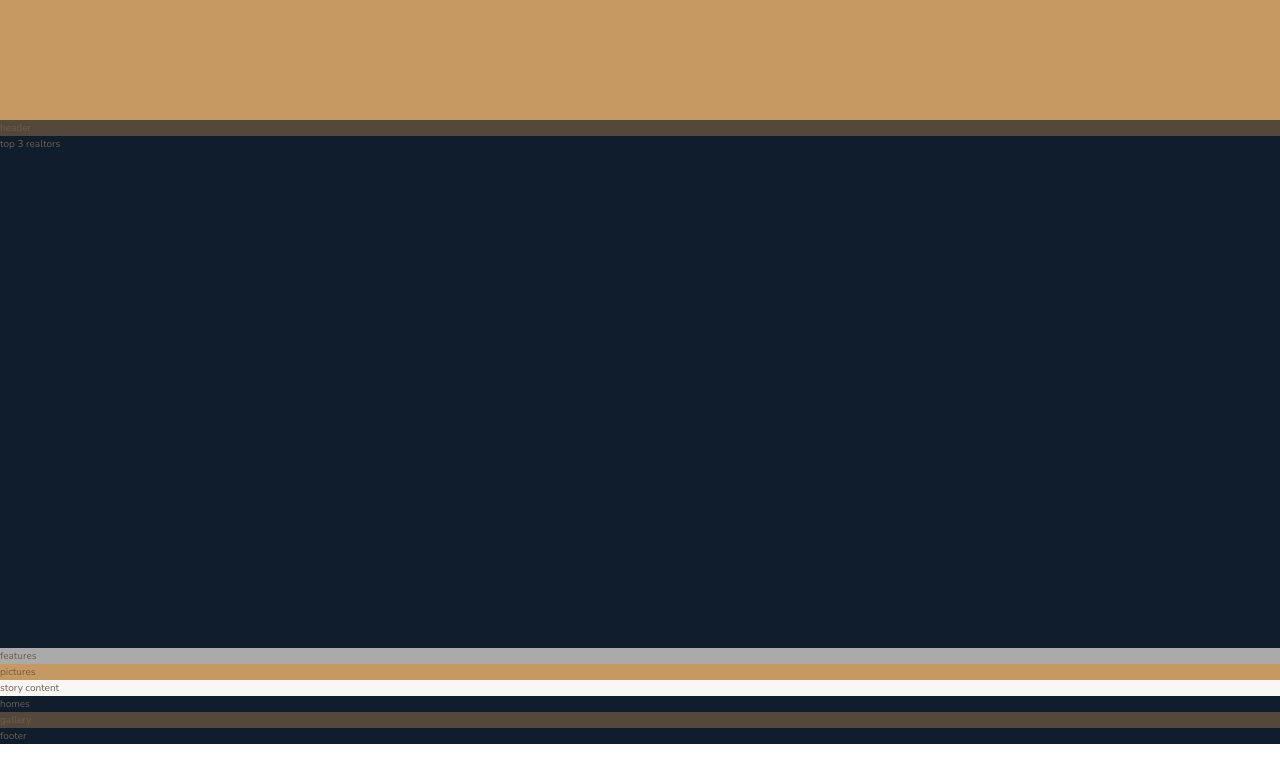
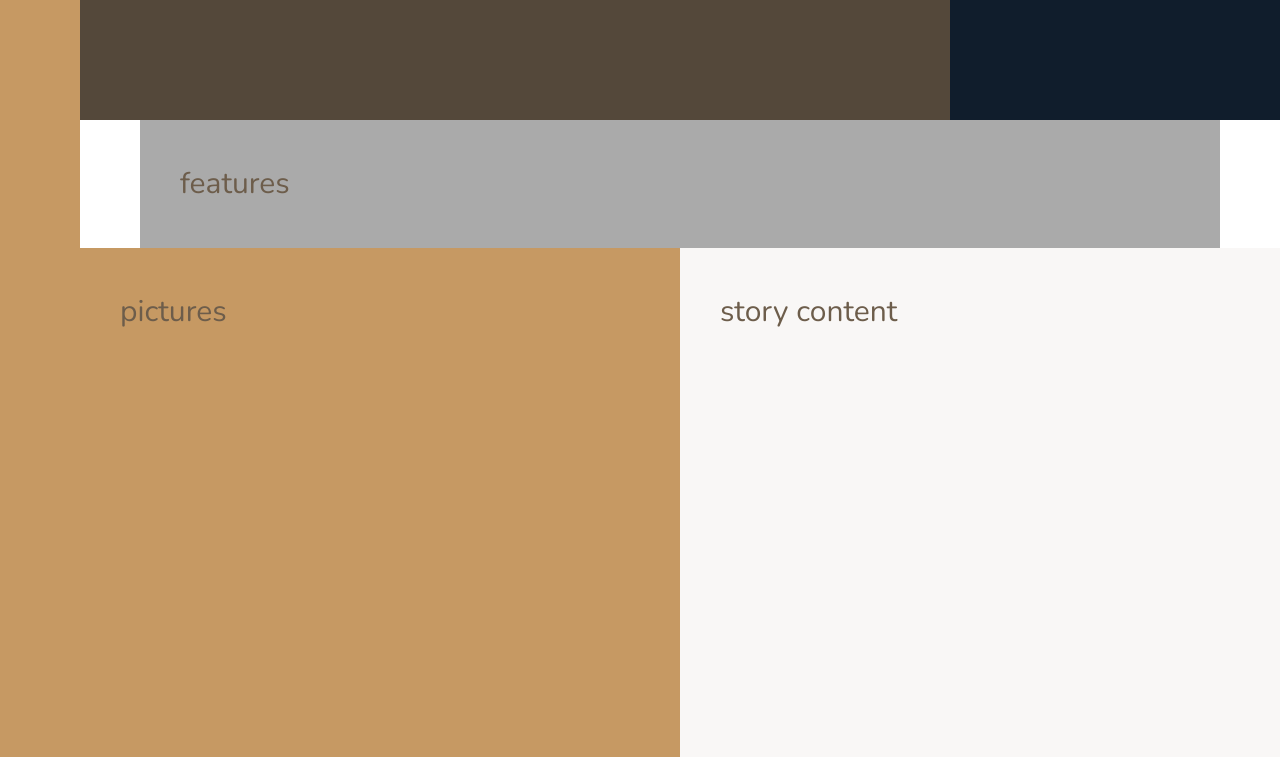
Before and after one commit to Terryd12345/advanced_css, a website: page Nexter/starter/index.html in a window 1280 px wide. Shown: the part 520-1277 px from the top of the page. Drawn offline with nearby package versions, Linux system fonts and the light colour scheme.

Commit message:
grid layout

```diff
--- a/Nexter/starter/sass/_base.scss
+++ b/Nexter/starter/sass/_base.scss
@@ -11,8 +11,8 @@
 $color-grey-dark-2: #6d5d4b;
 
 // FONT VARIABLES
-$font-primary: 'Nunito', sans-serif;
-$font-display: 'Josefin Sans', sans-serif;
+$font-primary: "Nunito", sans-serif;
+$font-display: "Josefin Sans", sans-serif;
 
 *,
 *::after,
@@ -37,4 +37,13 @@
 .container {
   display: grid;
   grid-template-rows: 80vh min-content 40vw repeat(3, min-content);
+  grid-template-columns:
+    [sidebar-start] 8rem [sidebar-end full-start] minmax(6rem, 1fr)
+    [center-start] repeat(8, [col-start] minmax(min-content, 14rem) [col-end])
+    [center-end] minmax(6rem, 1fr) [full-end];
+
+  & > * {
+    padding: 4rem;
+    font-size: 3rem;
+  }
 }
--- a/Nexter/starter/sass/_features.scss
+++ b/Nexter/starter/sass/_features.scss
@@ -1,3 +1,5 @@
 .features {
   background-color: $color-grey-light-2;
+  grid-column: center-start / center-end;
+  grid-row: 2 / 3;
 }
--- a/Nexter/starter/sass/_footer.scss
+++ b/Nexter/starter/sass/_footer.scss
@@ -1,3 +1,4 @@
 .footer {
   background-color: $color-secondary;
+  grid-column: full-start / full-end;
 }
--- a/Nexter/starter/sass/_gallery.scss
+++ b/Nexter/starter/sass/_gallery.scss
@@ -1,3 +1,4 @@
 .gallery {
   background-color: $color-grey-dark-1;
+  grid-column: full-start / full-end;
 }
--- a/Nexter/starter/sass/_header.scss
+++ b/Nexter/starter/sass/_header.scss
@@ -1,3 +1,4 @@
 .header {
   background-color: $color-grey-dark-1;
+  grid-column: full-start / col-end 6;
 }
--- a/Nexter/starter/sass/_homes.scss
+++ b/Nexter/starter/sass/_homes.scss
@@ -1,3 +1,4 @@
 .homes {
   background-color: $color-secondary;
+  grid-column: center-start / center-end;
 }
--- a/Nexter/starter/sass/_realtors.scss
+++ b/Nexter/starter/sass/_realtors.scss
@@ -1,3 +1,4 @@
 .realtors {
   background-color: $color-secondary;
+  grid-column: col-start 7 / full-end;
 }
--- a/Nexter/starter/sass/_sidebar.scss
+++ b/Nexter/starter/sass/_sidebar.scss
@@ -1,3 +1,5 @@
 .sidebar {
   background-color: $color-primary;
+  grid-column: sidebar-start / sidebar-end;
+  grid-row: 1 / -1;
 }
--- a/Nexter/starter/sass/_story.scss
+++ b/Nexter/starter/sass/_story.scss
@@ -1,8 +1,10 @@
 .story {
   &__pictures {
     background-color: $color-primary;
+    grid-column: full-start / col-end 4;
   }
   &__content {
     background-color: $color-grey-light-1;
+    grid-column: col-start 5 / full-end;
   }
 }
```
Also changed, not shown: Nexter/starter/css/style.css.
